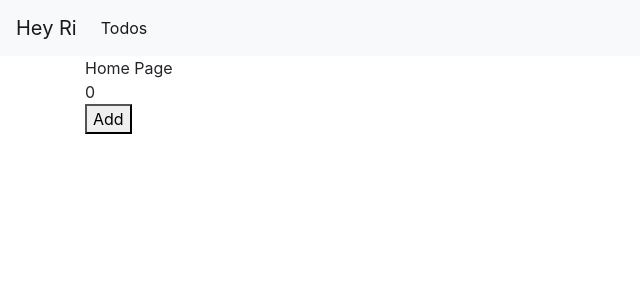
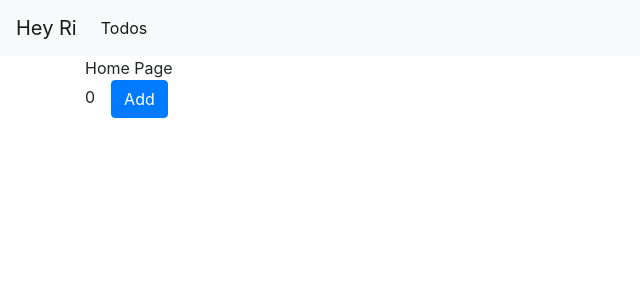
Before and after one commit to hey-ri/vue-todo-list, a Vue app: page / in a window 1280 px wide. Shown: the top 300 px of the page, without its empty margins (0-640 px from the left). Built offline with nearby package versions, Linux system fonts and the light colour scheme.

Commit message:
modify a style

```diff
--- a/src/pages/Home.vue
+++ b/src/pages/Home.vue
@@ -1,7 +1,7 @@
 <template>
   <div>Home Page</div>
-  <div>{{ count }}</div>
-  <button @click="count++">Add</button>
+  <span>{{ count }}</span>
+  <button @click="count++" class="btn btn-primary ml-3">Add</button>
 </template>
 
 <script>
--- a/src/pages/todos/Todos.vue
+++ b/src/pages/todos/Todos.vue
@@ -1,5 +1,5 @@
 <template>
-  <div style="position: relative">
+  <div style="position: relative; min-height: 470px">
     <div class="d-flex justify-content-between">
       <h1>To-Do List</h1>
       <button class="btn btn-primary btn-sm" @click="moveToCreatePage">Create Todo</button>
```
